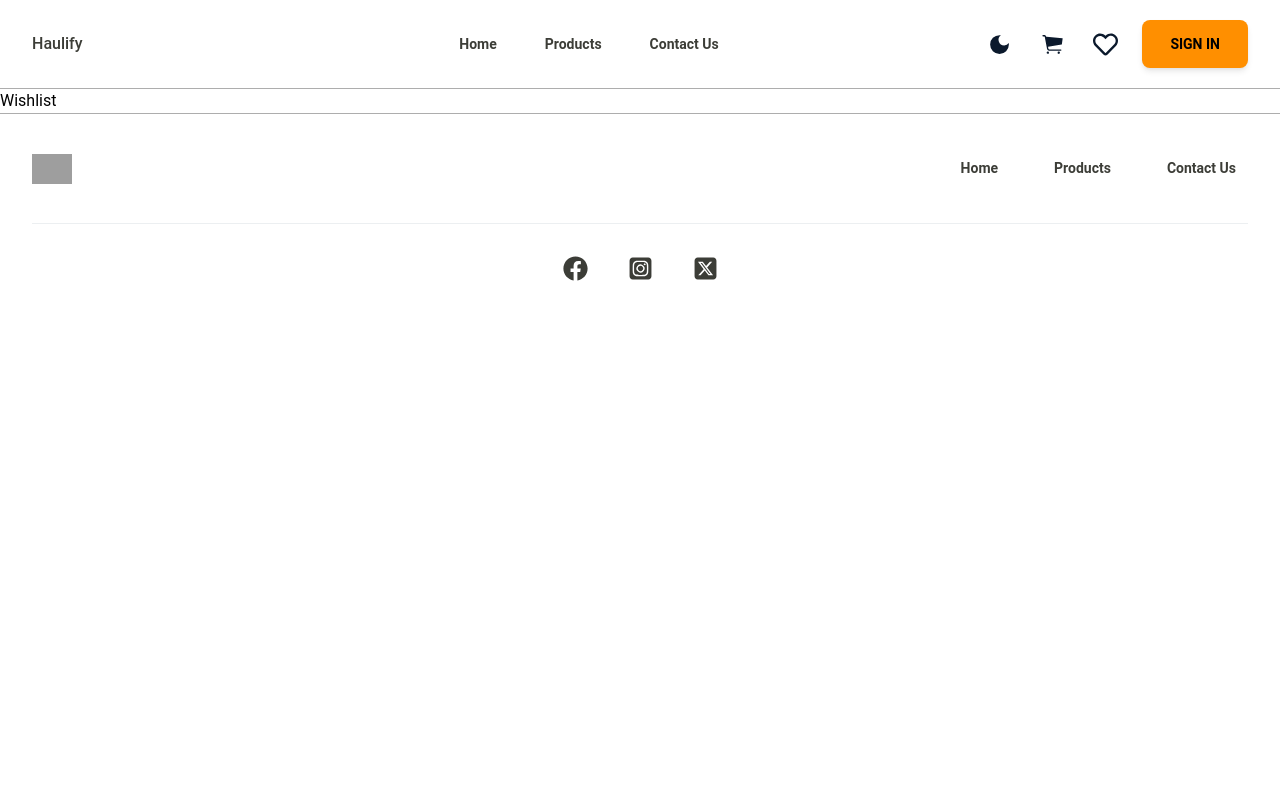
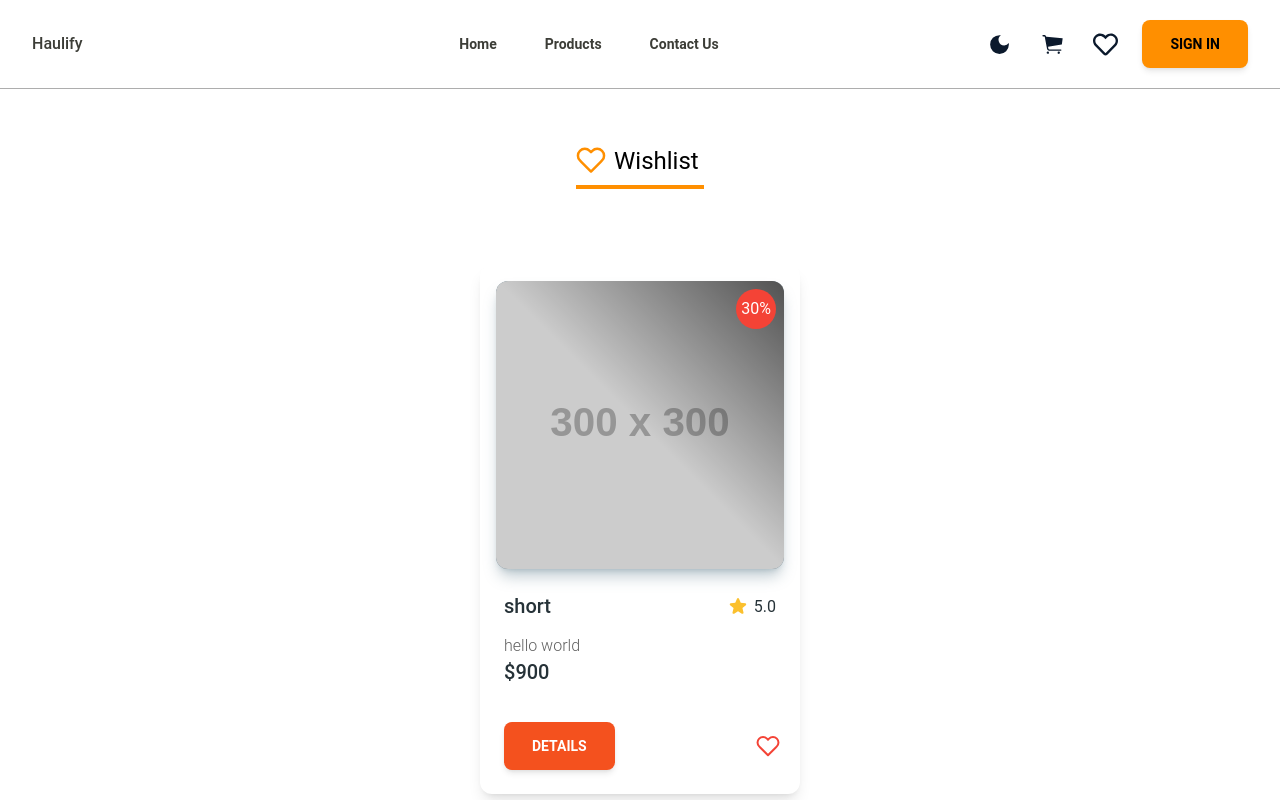
Before and after one commit to KarimALI88/haulify, a React (Vite) app: page /wishlist in a window 1280 px wide. Shown: the top 800 px of the page. Built offline with nearby package versions, Linux system fonts and the light colour scheme; data requests are answered from the project's data file; grey boxes are pictures that could not be loaded.

Commit message:
build wishlist component & constructing add to wishlist func and edits on cart

```diff
--- a/src/pages/UserLayout/cart/Cart.jsx
+++ b/src/pages/UserLayout/cart/Cart.jsx
@@ -35,6 +35,7 @@ const Cart = () => {
   const remov = (id) => {
     let updRemoved = cartItems.filter((item) => id != item.id && item);
     setCartItems(updRemoved);
+    //need to update db.json not only cart UI
   };
   useEffect(() => {
     getCartItems();
@@ -43,13 +44,15 @@ const Cart = () => {
   return (
     <div className="py-8 min-h-[100vh]">
       <div className="my-6 flex justify-center items-center gap-2">
-        <BsCart4 className="text-3xl text-mainColor leading-[1]" />
-        <span className="text-2xl dark:text-white">Shopping Cart</span>
+        <div className="flex w-[13rem] gap-2 border-b-4 border-mainColor pb-2">
+          <BsCart4 className="text-3xl text-mainColor" />
+          <span className="text-2xl dark:text-white">Shopping Cart</span>
+        </div>
       </div>
 
       <div className="flex flex-col lg:flex-row lg:justify-between">
         {cartItems.length == 0 ? (
-          <div className="flex justify-center items-center w-[70%]">
+          <div className="flex justify-center items-center lg:w-[70%]">
             <h1 className="text-red-600 text-xl text-center font-bold">
               Cart is empty
             </h1>
--- a/src/pages/UserLayout/products/Products.jsx
+++ b/src/pages/UserLayout/products/Products.jsx
@@ -13,7 +13,7 @@ import {
 
 const Products = ({
   product: { description, image, offers, price, title,id },
-}) => {
+}, addToWishlist) => {
 
 
   return (
@@ -63,6 +63,7 @@ const Products = ({
           color="red"
           variant="text"
           className="!absolute  right-4 rounded-full"
+          onClick={() => addToWishlist(id)}
         >
           <FiHeart className="h-6 w-6" />
 
--- a/src/pages/UserLayout/wishlist/Wishlist.jsx
+++ b/src/pages/UserLayout/wishlist/Wishlist.jsx
@@ -1,11 +1,61 @@
-import React from 'react'
+import React, { useEffect, useState } from "react";
+import { FiHeart } from "react-icons/fi";
+import { FaHeart } from "react-icons/fa";
+import emptyWishlist from "../../../assets/emptyWishlist.png";
+import Products from "../products/Products";
+import axios from "axios";
 
 const Wishlist = () => {
+  const [wishlistProducts, setWishlistProducts] = useState([]);
+
+  const addToWishlist = () => {
+
+  }
+
+  const getWishlistProducts = () => {
+    axios({
+      method: "get",
+      url: `http://localhost:3000/wishlist`,
+    }).then((info) => {
+      setWishlistProducts(info.data);
+    });
+  };
+
+  useEffect(() => {
+    getWishlistProducts();
+  }, []);
+
   return (
-    <div>
-      Wishlist
+    <div className="py-8 min-h-[100vh]">
+      <div className="my-6 flex justify-center items-center gap-2">
+        <div className="flex w-[8rem] gap-2 border-b-4 border-mainColor pb-2">
+          <FiHeart className="text-3xl text-mainColor" />
+          <span className="text-2xl dark:text-white">Wishlist</span>
+        </div>
+      </div>
+      {wishlistProducts.length == 0 ? (
+        <div className="flex flex-col justify-center items-center text-center">
+          <img
+            src={emptyWishlist}
+            alt="Empty Wishlist"
+            className="w-full max-w-xs md:max-w-md lg:max-w-lg object-contain"
+          />
+          <p className="flex flex-col text-xl font-medium text-[#88A0A8]">
+            <span className="text-3xl py-2">
+              Your wishlist is currently empty.
+            </span>
+            Start adding your favorite items!
+          </p>
+        </div>
+      ) : (
+        <div className="flex flex-row flex-wrap justify-center items-center w-full p-8">
+          {wishlistProducts.map((product, index) => (
+            <Products addToWishlist={addToWishlist} product={product} key={index} />
+          ))}
+        </div>
+      )}
     </div>
-  )
-}
+  );
+};
 
-export default Wishlist
+export default Wishlist;
```
Also changed, not shown: src/assets/emptyWishlist.png (added).
